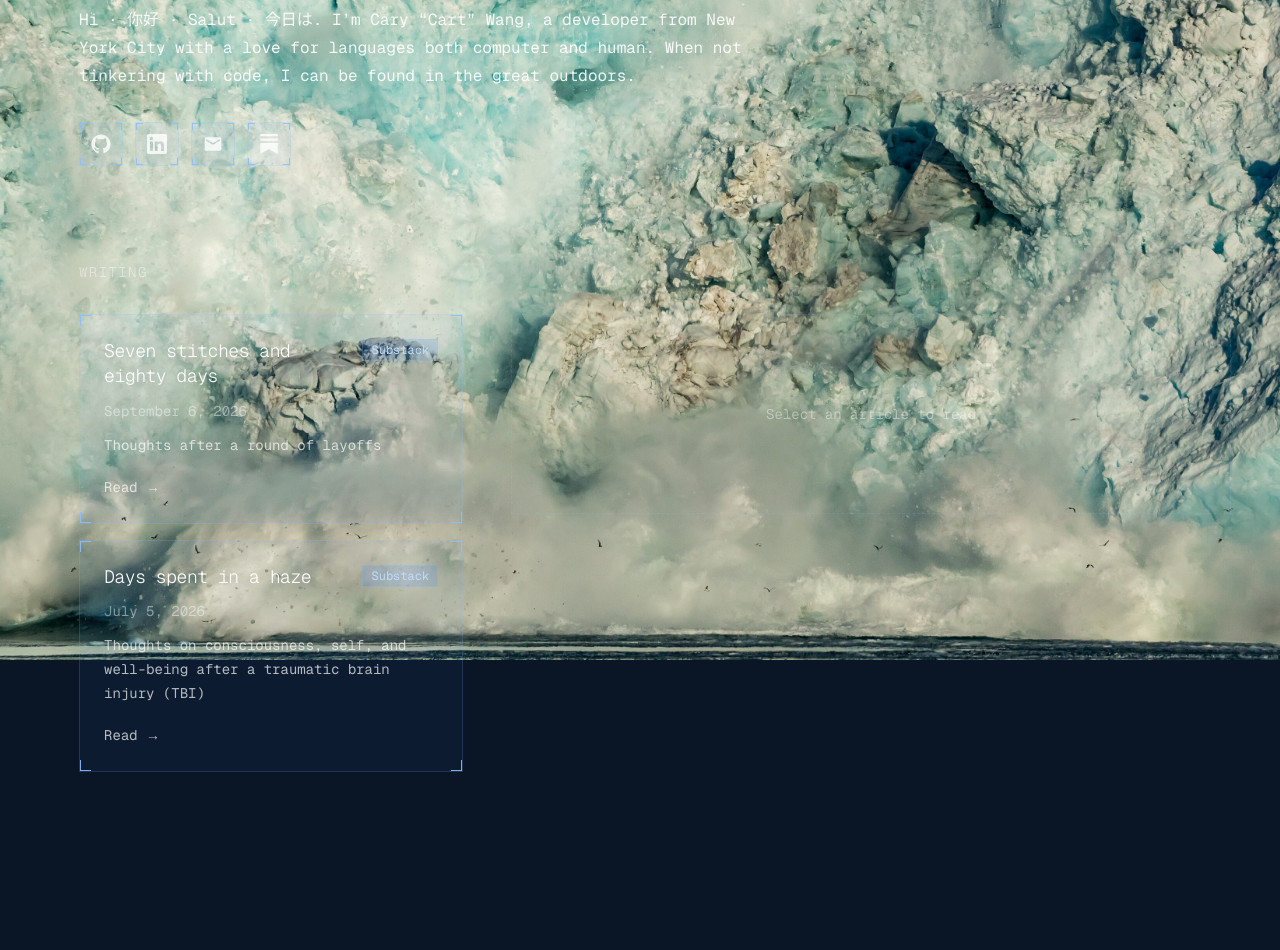
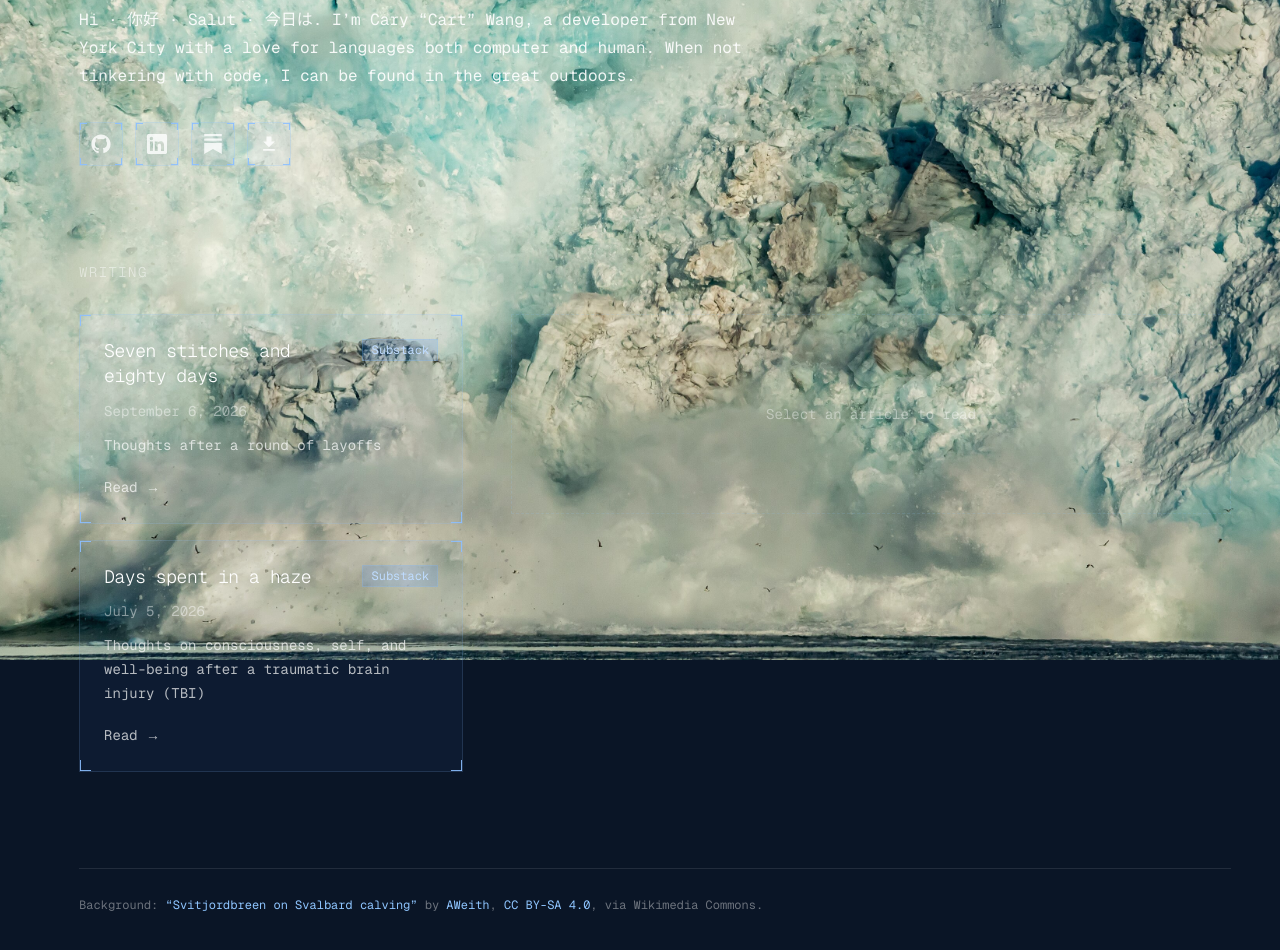
Before and after one commit to wangcary19/caryw.dev, a Next.js app: page / in a window 1280 px wide. Shown: the part 140-1090 px from the top of the page. Before the commit the page ends 1008 px from the top, so only its background shows below. Built offline with nearby package versions, Linux system fonts and the light colour scheme.

Commit message:
Reorder links (GitHub, LinkedIn, Substack), add resume download, background credit footer

```diff
--- a/src/app/page.tsx
+++ b/src/app/page.tsx
@@ -4,15 +4,16 @@ import WritingSection from "@/components/WritingSection";
 import {
   GitHubIcon,
   LinkedInIcon,
-  MailIcon,
   SubstackIcon,
+  DownloadIcon,
 } from "@/components/icons";
 import type { IconProps } from "@/components/icons";
 
-const socialLinks: {
+const links: {
   label: string;
   href: string;
   Icon: ComponentType<IconProps>;
+  download?: string;
 }[] = [
   { label: "GitHub", href: "https://github.com/wangcary19", Icon: GitHubIcon },
   {
@@ -20,11 +21,16 @@ const socialLinks: {
     href: "https://www.linkedin.com/in/carywang/",
     Icon: LinkedInIcon,
   },
-  { label: "Email", href: "mailto:wangcary19@gmail.com", Icon: MailIcon },
   {
     label: "Substack",
     href: "https://wangcary.substack.com/",
     Icon: SubstackIcon,
+  },
+  {
+    label: "Resume",
+    href: "/resume.pdf",
+    Icon: DownloadIcon,
+    download: "Cary-Wang-Resume.pdf",
   },
 ];
 
@@ -45,12 +51,13 @@ export default function Home() {
         </p>
 
         <div className="mt-8 flex flex-wrap gap-3">
-          {socialLinks.map(({ label, href, Icon }) => (
+          {links.map(({ label, href, Icon, download }) => (
             <a
               key={label}
               href={href}
               target={href.startsWith("http") ? "_blank" : undefined}
               rel={href.startsWith("http") ? "noopener noreferrer" : undefined}
+              download={download}
               aria-label={label}
               title={label}
               className="corner-frame corner-frame-sm flex h-11 w-11 items-center justify-center border border-blue-300/20 bg-blue-400/5 text-white/80 transition hover:border-blue-300/50 hover:bg-blue-400/15 hover:text-white"
@@ -69,6 +76,37 @@ export default function Home() {
           <WritingSection posts={posts} />
         </div>
       </section>
+
+      <footer className="mt-24 border-t border-white/10 pt-6 text-xs leading-6 text-white/40">
+        Background:{" "}
+        <a
+          href="https://commons.wikimedia.org/wiki/File:Svitjordbreen_on_Svalbard_calving.jpg"
+          className="text-blue-300 hover:text-blue-100"
+          target="_blank"
+          rel="noopener noreferrer"
+        >
+          “Svitjordbreen on Svalbard calving”
+        </a>{" "}
+        by{" "}
+        <a
+          href="https://commons.wikimedia.org/wiki/User:AWeith"
+          className="text-blue-300 hover:text-blue-100"
+          target="_blank"
+          rel="noopener noreferrer"
+        >
+          AWeith
+        </a>
+        ,{" "}
+        <a
+          href="https://creativecommons.org/licenses/by-sa/4.0/"
+          className="text-blue-300 hover:text-blue-100"
+          target="_blank"
+          rel="noopener noreferrer"
+        >
+          CC BY-SA 4.0
+        </a>
+        , via Wikimedia Commons.
+      </footer>
     </main>
   );
 }
--- a/src/components/icons.tsx
+++ b/src/components/icons.tsx
@@ -51,3 +51,16 @@ export function SubstackIcon({ className }: IconProps) {
     </svg>
   );
 }
+
+export function DownloadIcon({ className }: IconProps) {
+  return (
+    <svg
+      viewBox="0 0 24 24"
+      fill="currentColor"
+      className={className}
+      aria-hidden="true"
+    >
+      <path d="M19 9h-4V3H9v6H5l7 7 7-7zM5 18v2h14v-2H5z" />
+    </svg>
+  );
+}
```
Also changed, not shown: 1 other file (tests, documents, lock files or other folders).
